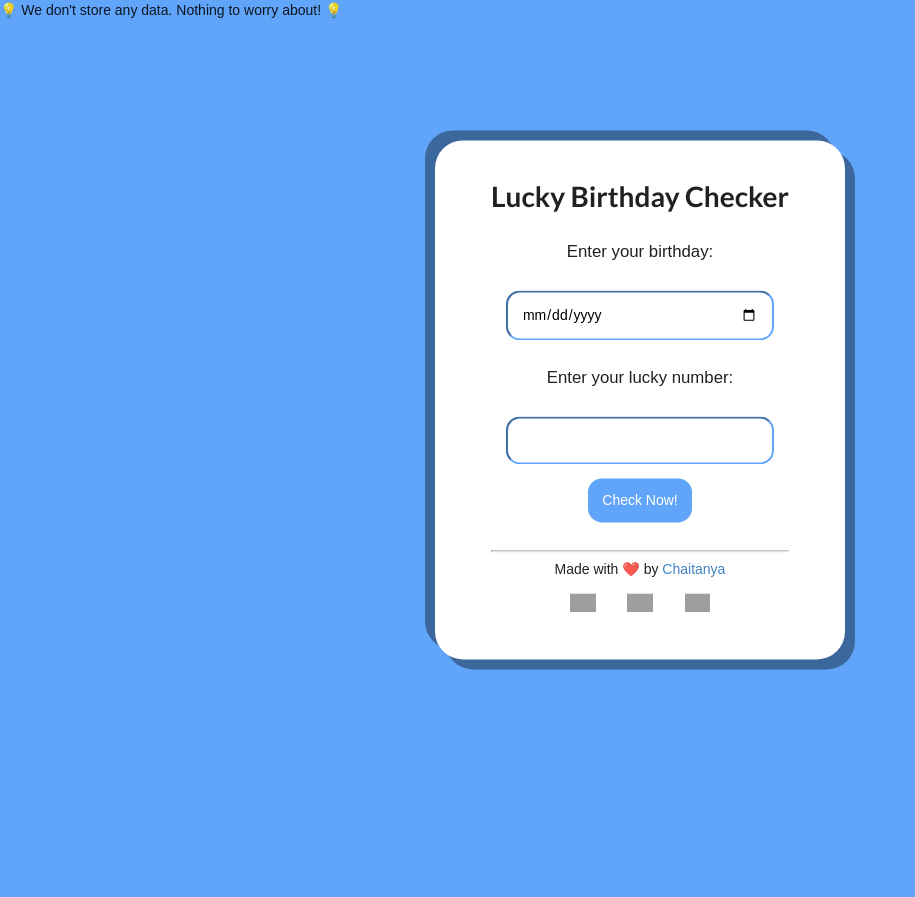
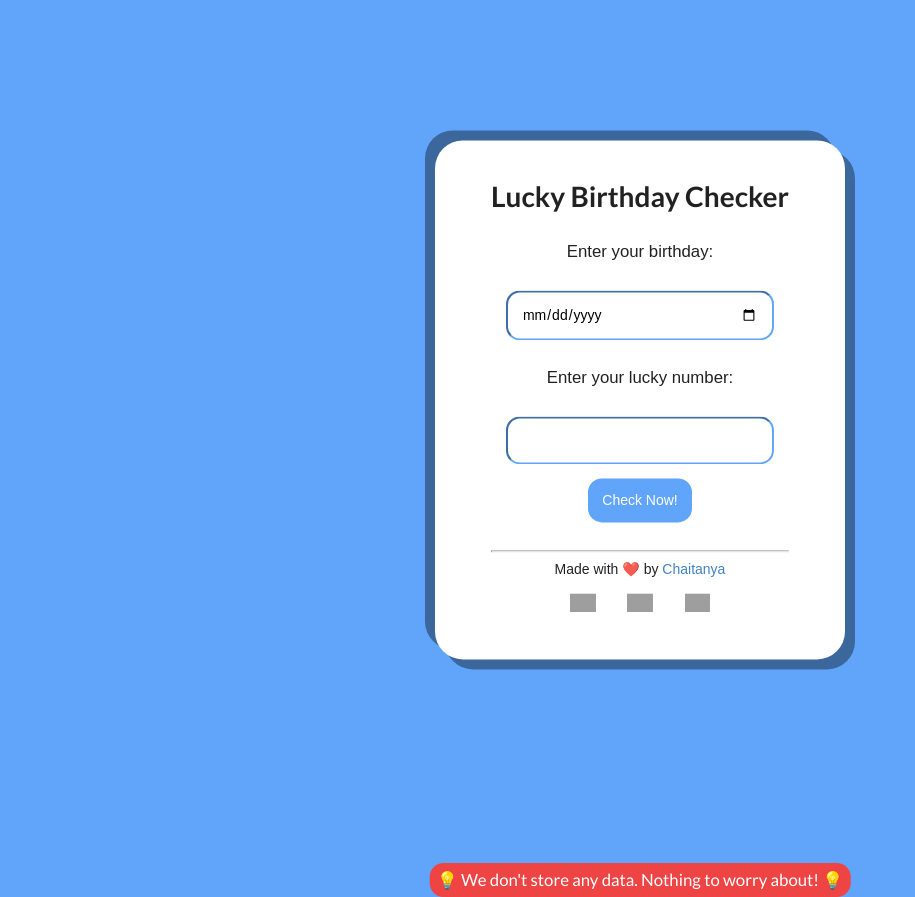
Before and after one commit to ChhikaraBRUH/neoG-MarkEleven-Lucky-Birthday, a website built with Parcel: page index.html in a window 1280 px wide. Shown: the whole page, without its empty margins (0-915 px from the left). Before the commit the page ends 800 px from the top, so only its background shows below. Built offline with nearby package versions, Linux system fonts and the light colour scheme; grey boxes are pictures that could not be loaded.

Commit message:
added style for privacy notice

```diff
--- a/src/styles.css
+++ b/src/styles.css
@@ -66,3 +66,20 @@ a {
 	bottom: 0;
 	z-index: -1;
 }
+
+#cautionNotice {
+	margin: auto;
+	position: absolute;
+	width: 90%;
+	top: 110%;
+	left: 50%;
+	transform: translate(-50%, -50%);
+	font-size: 1.2rem;
+	padding: 0.5rem;
+	background-color: #EF4444;
+	color: #ffffff;
+	border-radius: 1rem;
+	text-align: center;
+	max-width: max-content;
+	font-family: lato;
+}
```
